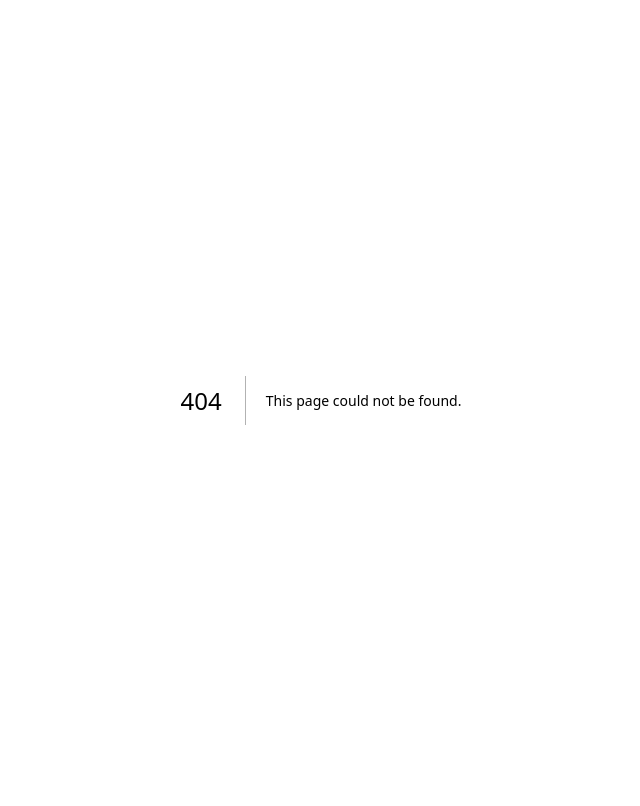
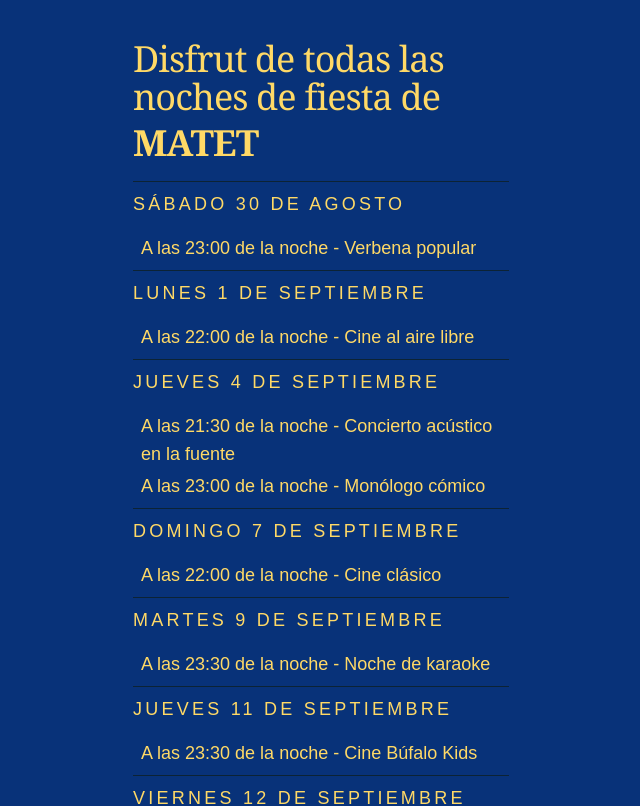
Before and after one commit to jgarcia311999/FiestasMatet, a Next.js app: page /noche in a window 1280 px wide. Before the commit this address had no page. Shown: the top 806 px of the page, without its empty margins (319-959 px from the left). Built offline with nearby package versions, Linux system fonts and the light colour scheme.

Commit message:
pagina noche creada

```diff
--- a/src/app/home2/page.tsx
+++ b/src/app/home2/page.tsx
@@ -55,6 +55,7 @@ export default function Home2Page() {
         </Link>
 
         {/* Card */}
+        <Link href="/noche">
           <div className="mt-8 relative h-[250px] rounded-3xl bg-[#083279] overflow-hidden">
             <div className="absolute top-3 left-4 text-[10px] uppercase tracking-[0.2em] text-[#FFD966]">No llegues hasta el amanecer</div>
 
@@ -73,6 +74,7 @@ export default function Home2Page() {
               </div>
             </div>
           </div>
+        </Link>
 
         {/* New Card */}
         <div className="mt-8 relative h-[250px] rounded-3xl bg-[#a3b18a] overflow-hidden">
--- /dev/null
+++ b/src/app/noche/page.tsx
@@ -0,0 +1,134 @@
+"use client";
+import { useState } from "react";
+import { fiestas as fiestasData, type Fiesta } from "../../data/fiestas";
+
+
+function parseISODateLocal(s: string): Date {
+  const [y, m, d] = s.split("-").map(Number);
+  return new Date(y, (m || 1) - 1, d || 1);
+}
+
+function startOfTodayLocal(): Date {
+  const now = new Date();
+  return new Date(now.getFullYear(), now.getMonth(), now.getDate());
+}
+
+function formatSpanishLong(date: Date): string {
+  const s = new Intl.DateTimeFormat("es-ES", {
+    weekday: "long",
+    day: "numeric",
+    month: "long",
+  }).format(date);
+  // Quitar coma y capitalizar primera letra
+  const noComma = s.replace(", ", " ");
+  return noComma.charAt(0).toUpperCase() + noComma.slice(1);
+}
+
+function getFranjaHorariaLabel(time: string): string {
+  const [hhStr, mmStr] = (time || "00:00").split(":");
+  const hh = Number(hhStr);
+  // Mañana: 06:00–13:59, Tarde: 14:00–20:59, Noche: 21:00–05:59
+  if (hh >= 6 && hh < 14) return "de la mañana";
+  if (hh >= 14 && hh < 21) return "de la tarde";
+  return "de la noche";
+}
+
+function isNoche(time: string): boolean {
+  const [hhStr] = (time || "00:00").split(":");
+  const hh = Number(hhStr);
+  return hh >= 21 || hh < 6; // Noche: 21:00–05:59
+}
+
+function getSecciones(fiestaLista: Fiesta[]): { label: string; date: Date; key: string }[] {
+  const today = startOfTodayLocal();
+
+  // Filtramos SOLO eventos futuros/nocturnos
+  const nocturnosFuturos = fiestaLista
+    .map((f) => ({ ...f, dateObj: parseISODateLocal(f.date) }))
+    .filter((f) => !isNaN(f.dateObj.getTime()) && f.dateObj >= today && isNoche(f.time));
+
+  // Agrupamos por día
+  const byDate = new Map<string, Date>();
+  for (const f of nocturnosFuturos) {
+    const key = f.date;
+    if (!byDate.has(key)) byDate.set(key, f.dateObj);
+  }
+
+  // Formateamos etiquetas y ordenamos cronológicamente
+  return Array.from(byDate.entries())
+    .map(([key, date]) => ({ key, date, label: formatSpanishLong(date) }))
+    .sort((a, b) => a.date.getTime() - b.date.getTime());
+}
+
+function getEventosPorFecha(fiestaLista: Fiesta[], dateKey: string): Fiesta[] {
+  const byDate = fiestaLista.filter(f => f.date === dateKey && isNoche(f.time));
+  const parseTime = (t: string) => {
+    const [hh, mm] = (t || "00:00").split(":").map(Number);
+    return (hh || 0) * 60 + (mm || 0);
+  };
+  return byDate.sort((a, b) => parseTime(a.time) - parseTime(b.time));
+}
+
+export default function Noche() {
+  const secciones = getSecciones(fiestasData);
+
+  return (
+    <main className="min-h-screen bg-[#083279] text-[#FFD966]">
+      <div className="mx-auto max-w-sm px-1 pt-10 pb-24">
+        {/* Headline */}
+        <h1 className="font-serif text-[36px] leading-[1.05] tracking-tight text-[#FFD966]">
+          Disfrut de todas las noches de fiesta de <strong className="block mt-2 text-[#FFD966]">MATET</strong>
+        </h1>
+
+        {/* Divider rows of chips */}
+        <div className="mt-5 border-t border-[#0C2335]" />
+        {secciones.length === 0 ? (
+          <div className="py-2 text-[12px] italic text-[#FFD966]">Sin próximas noches con eventos</div>
+        ) : (
+          secciones.map((sec, idx) => (
+            <div key={sec.key}>
+              <div
+                className="text-lg uppercase tracking-[0.18em] py-2 cursor-pointer text-[#FFD966]"
+              >
+                <span className="border-b border-transparent">{sec.label}</span>
+              </div>
+              <>
+                <div className="p-2 text-base">
+                  {getEventosPorFecha(fiestasData, sec.key).length === 0 ? (
+                    <div className="italic text-[#FFD966]">Sin eventos para este día</div>
+                  ) : (
+                    <ul className="space-y-1">
+                      {getEventosPorFecha(fiestasData, sec.key).map((ev, i) => (
+                        <li key={i} className="text-lg text-[#FFD966]">A las {ev.time} {getFranjaHorariaLabel(ev.time)} - {ev.title}</li>
+                      ))}
+                    </ul>
+                  )}
+                </div>
+                {/*
+                <div className="mt-5 mb-5 relative h-[180px] rounded-3xl bg-[#083279] overflow-hidden">
+                  <div className="absolute inset-0 flex items-center justify-center">
+                    <div className="h-24 w-24 rounded-full border border-[#0C2335] flex items-center justify-center">
+                      <svg width="40" height="40" viewBox="0 0 24 24" fill="none" xmlns="http://www.w3.org/2000/svg">
+                        <line x1="12" y1="4" x2="12" y2="18" stroke="#0C2335" strokeWidth="2"/>
+                        <polyline points="6,12 12,18 18,12" stroke="#0C2335" strokeWidth="2" fill="none"/>
+                      </svg>
+                    </div>
+                  </div>
+                </div>
+                */}
+              </>
+              <div className="border-t border-[#0C2335]" />
+            </div>
+          ))
+        )}
+
+        {/* Call to action serif */}
+        <div className="mt-8">
+          <p className="font-serif text-[28px] leading-tight text-[#FFD966]">Matet</p>
+          <p className="font-serif text-[28px] leading-tight text-[#FFD966]">es su gente</p>
+          <p className="mt-2 text-[12px] text-[#FFD966]">@comision2026</p>
+        </div>
+      </div>
+    </main>
+  );
+}
```
Lines whose indentation alone changed are shown as unchanged.
